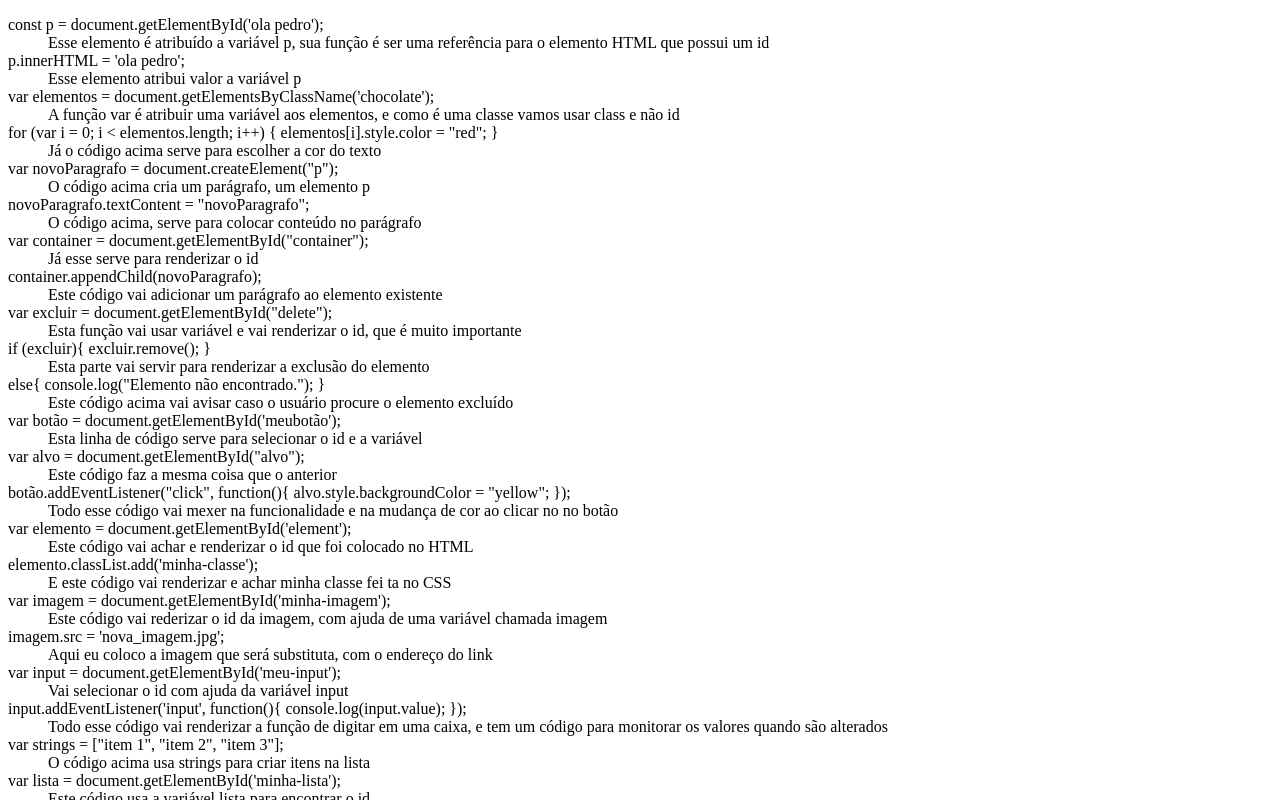
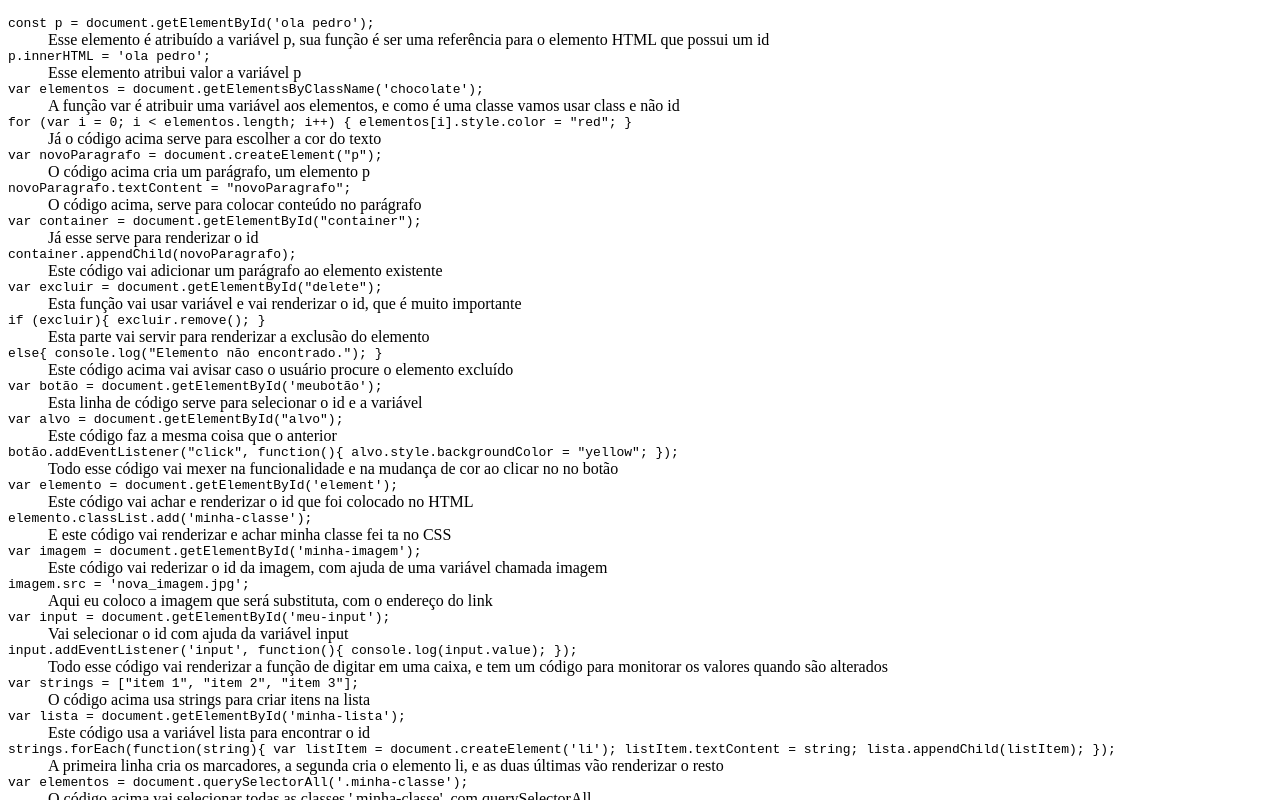
Before and after one commit to lion1536/Senac-atividade-, a plain HTML site: page Glossário/index.html in a window 1280 px wide. Shown: the top 800 px of the page. Drawn offline with Linux system fonts and the light colour scheme.

Commit message:
Add style.css

```diff
--- a/Glossário/index.html
+++ b/Glossário/index.html
@@ -1,6 +1,8 @@
 <!DOCTYPE html>
 <head>
     <meta charset="UTF-8">
+    <meta name="viewport" content="width=device-width, initial-scale=1,0">
+    <link rel="stylesheet" href="style.css">
 </head>
 <body>
     <dl>
--- /dev/null
+++ b/Glossário/style.css
@@ -0,0 +1,3 @@
+.mono {
+    font-family: monospace;
+}
```
